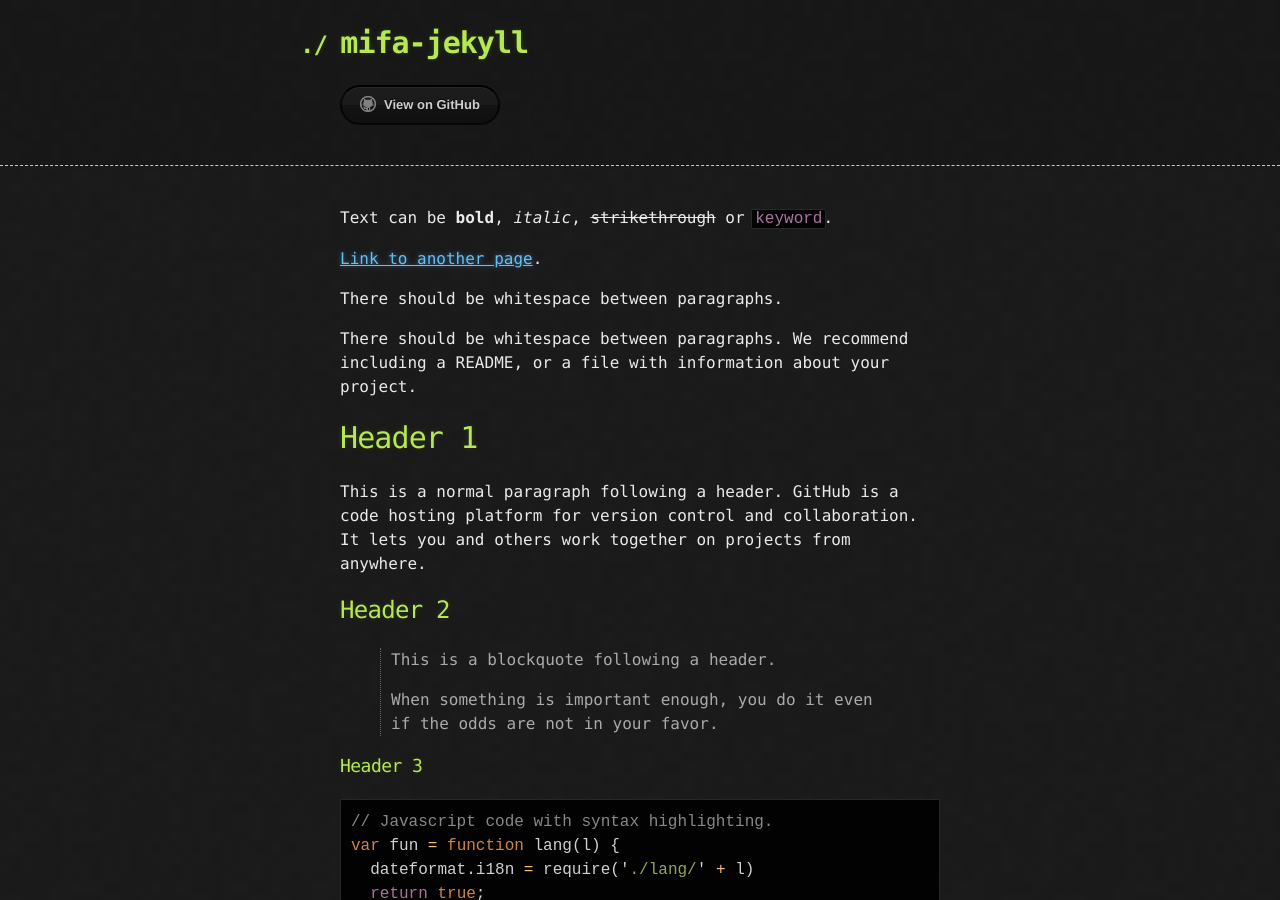
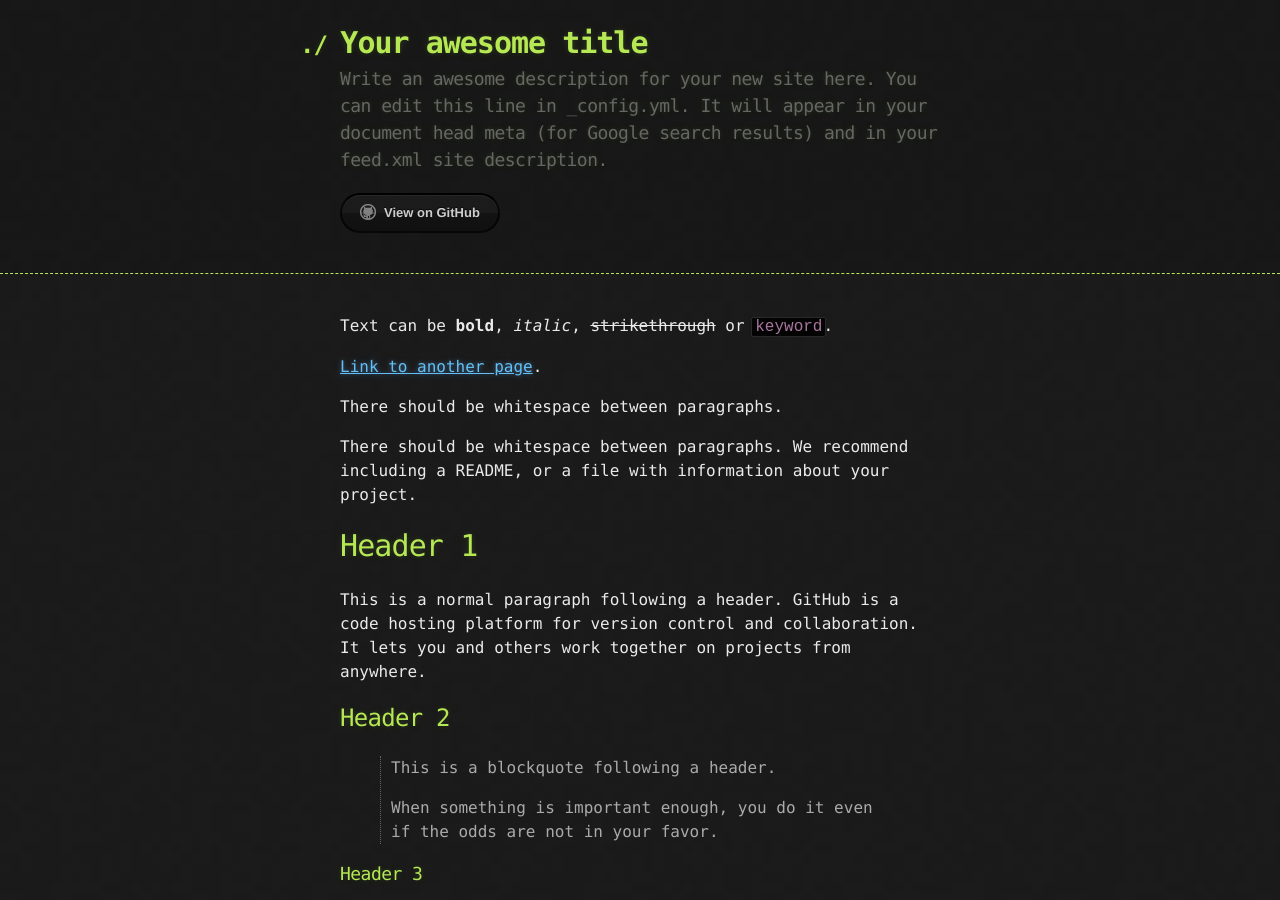
Before and after one commit to phodal/mifa-jekyll, a Jekyll site: the page built from index.md, in a window 1280 px wide and 900 px high. Built offline with Jekyll 4.4.1, drawn with Linux system fonts in a browser that asks for light colours; the repository's description, which GitHub fills in, is left out.

Commit message:
Update _config.yml

```diff
--- a/_config.yml
+++ b/_config.yml
@@ -1,3 +1,30 @@
+title: Your awesome title
+author: GitHub User
+email: your-email@domain.com
+description: > # this means to ignore newlines until "baseurl:"
+  Write an awesome description for your new site here. You can edit this
+  line in _config.yml. It will appear in your document head meta (for
+  Google search results) and in your feed.xml site description.
+twitter_username: jekyllrb
+github_username:  jekyll
+
+# Minima date format
+# refer to http://shopify.github.io/liquid/filters/date/ if you want to customize this
+minima:
+  date_format: "%b %-d, %Y"
+
+# If you want to link only specific pages in your header, uncomment
+# this and add the path to the pages in order as they should show up
+#header_pages:
+# - about.html
+
+# Build settings
+markdown: kramdown
+theme: minima
+exclude:
+  - Gemfile
+  - Gemfile.lock
+
 gems:
   - jekyll-readme-index
 
```
